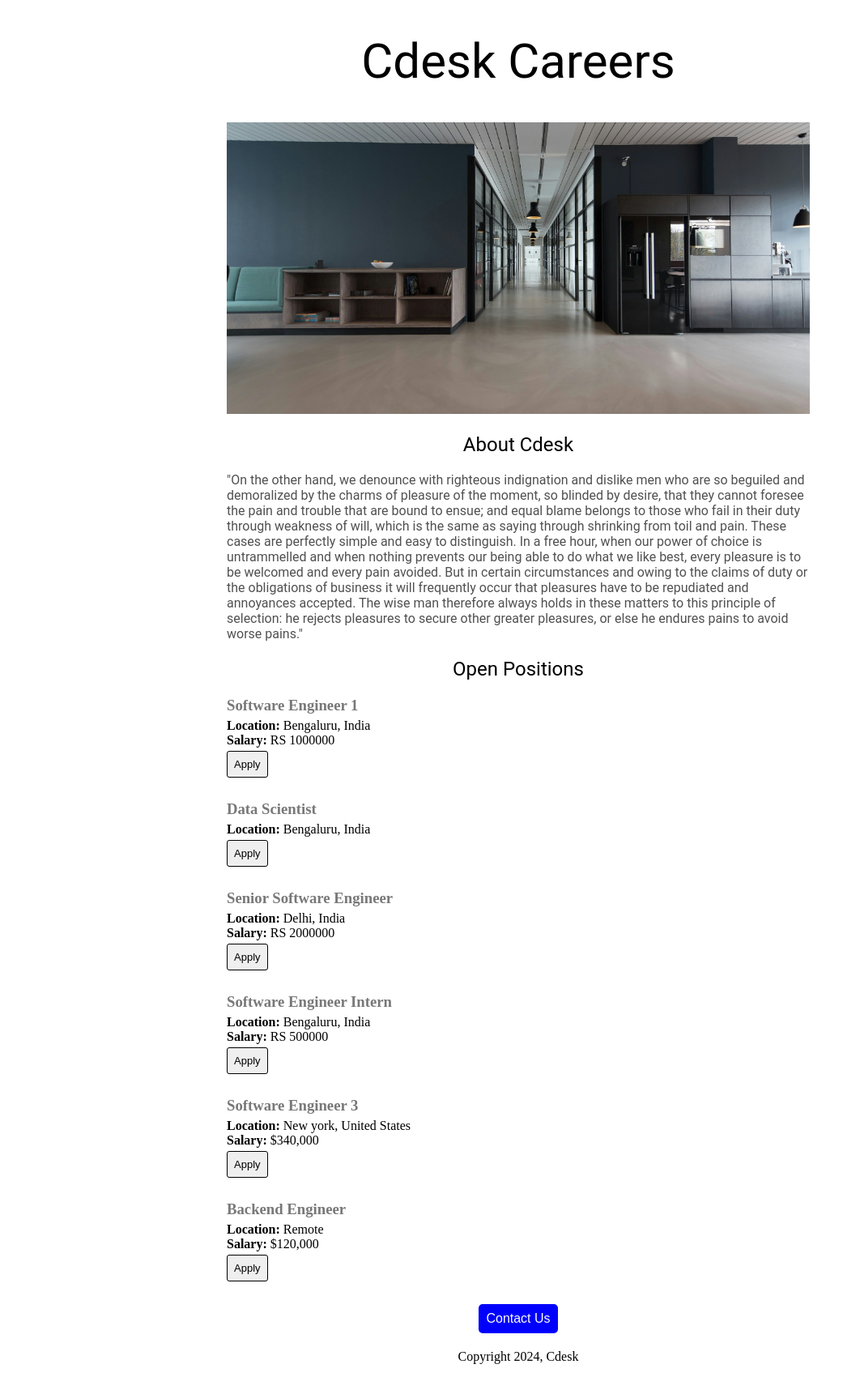
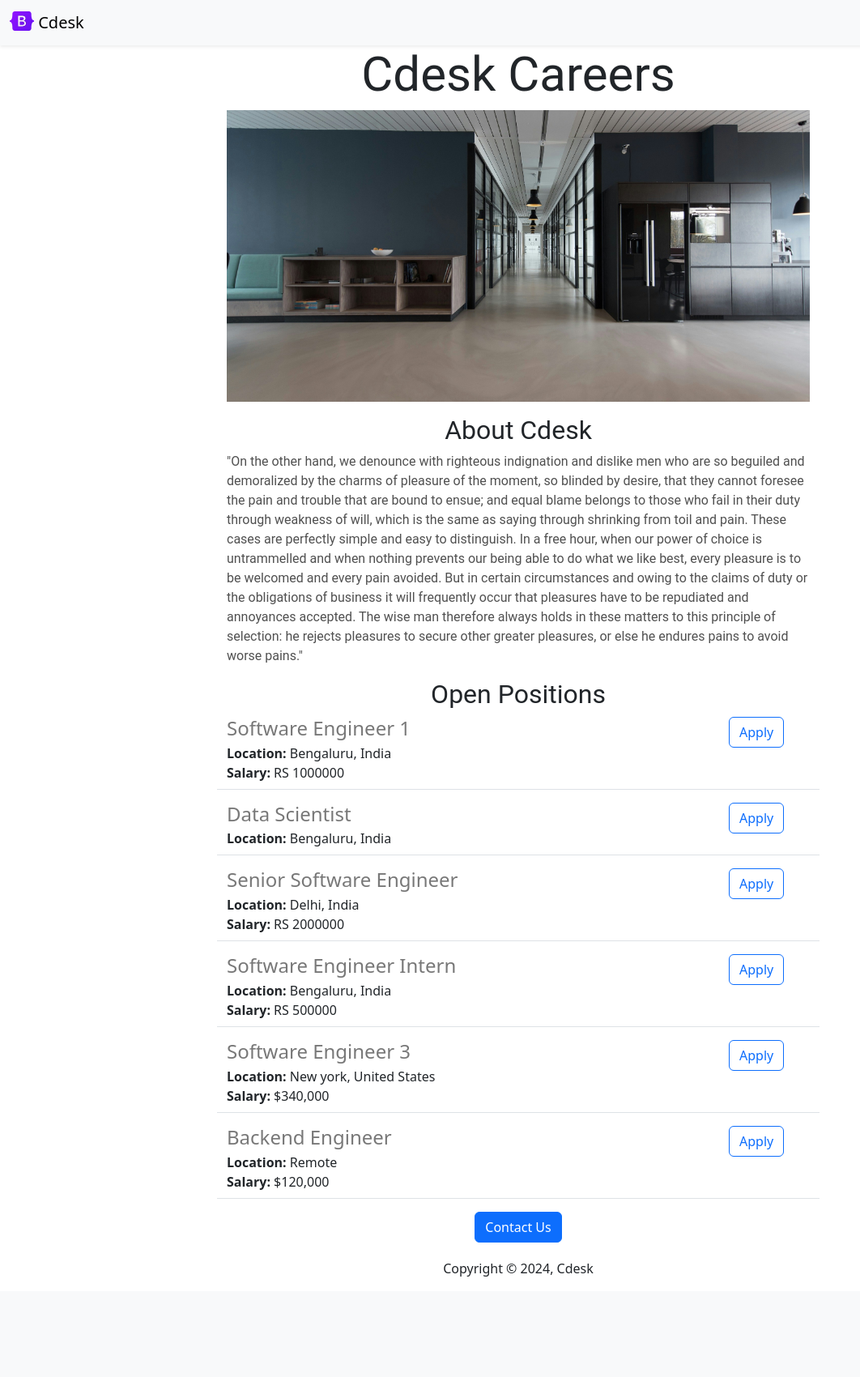
Before and after one commit to namanzzz/company-career-website, a Flask app: page / in a window 1280 px wide. Shown: the whole page at 81% size, without its empty margins (0-1062 px from the left). After the commit the page ends 1576 px from the top, so only its background shows below. Run offline with Flask 3, Linux system fonts and the light colour scheme.

Commit message:
functional & aesthetic improvements

```diff
--- a/templates/home.html
+++ b/templates/home.html
@@ -4,6 +4,11 @@
 <html>
   <head>
     <title>Cdesk Careers</title>
+    <meta charset="utf-8">
+    <meta name="viewport" content="width=device-width, initial-scale=1">
+    <link href="https://cdn.jsdelivr.net/npm/bootstrap@5.3.3/dist/css/bootstrap.min.css" rel="stylesheet" integrity="sha384-QWTKZyjpPEjISv5WaRU9OFeRpok6YctnYmDr5pNlyT2bRjXh0JMhjY6hW+ALEwIH" crossorigin="anonymous">
+
+
     <style>
       h1{
         font-size: 60px;
@@ -39,6 +44,7 @@
   </head>
 
   <body>
+    {% include 'nav.html' %}
 
     <div id="container">
 
@@ -48,7 +54,7 @@
     <img id="banner" src="https://ec3206d2-fc0a-4129-a77b-c9f690b3397b-00-1x73lhs6noabr.sisko.replit.dev/static/banner.jpg" height="420"
       width="70%" />
 
-    <h2>About Cdesk</h2>
+    <h2 class='mt-3'>About Cdesk</h2>
     <p class="bodytext">
       "On the other hand, we denounce with righteous indignation and dislike men who are so beguiled and demoralized by the charms of pleasure of the moment, so blinded by desire, that they cannot foresee the pain and trouble that are bound to ensue; and equal blame belongs to those who fail in their duty through weakness of will, which is the same as saying through shrinking from toil and pain. These cases are perfectly simple and easy to distinguish. In a free hour, when our power of choice is untrammelled and when nothing prevents our being able to do what we like best, every pleasure is to be welcomed and every pain avoided. But in certain circumstances and owing to the claims of duty or the obligations of business it will frequently occur that pleasures have to be repudiated and annoyances accepted. The wise man therefore always holds in these matters to this principle of selection: he rejects pleasures to secure other greater pleasures, or else he endures pains to avoid worse pains."
 
@@ -63,10 +69,11 @@
     </div>
 
       <div style="text-align: center">
-          <button style="text-center; font-family:sans-serif; font-size: 16px; padding: 9px; background-color: blue; color: white; border-radius:5px; border:none; cursor:pointer; ">Contact Us</button>
+          <a class="btn btn-primary" href="mailto:hello@jovian.ai?subject=Question%20about%20Job%20Opernings&body=My%20name%3A%20%3Cyour%20name%20here%3E%0D%0A%0D%0AMy%20questions%3A%20%3Center%20question%20here%3E%0D%0A"
+            >Contact Us</a>
           <p style="
             margin-top: 20px
-            ">Copyright 2024, Cdesk</p>
+            ">Copyright &copy; 2024, Cdesk</p>
       </div>
 
       </div>
--- a/templates/jobitem.html
+++ b/templates/jobitem.html
@@ -1,19 +1,20 @@
-<div style="margin-bottom: 20px; padding-bottom: 8px;">
-
-  <h3 style="color: rgb(120,120,120); margin-bottom: 5px;
-">
-    {{job['title']}}
-  </h3>
-
-  <div>
-    <b>Location: </b> {{job['location']}}
+<div class="border-bottom row" style="margin-bottom:16px;padding-bottom:8px;">
+  <div class="col-10">
+    <h4
+      style="color:rgb(120,120,120); margin-bottom:4px;">
+      {{job['title']}}
+    </h4>
+    <div>
+      <b>Location:</b> {{job['location']}}
+    </div>
+    {% if 'salary' in job %}
+    <div>
+      <b>Salary:</b> {{job['salary']}}
+    </div>
+    {% endif %}
+  </div>
+  <div class="col-2 padding-right:16px">
+    <a href="mailto:hello@jovian.ai?subject=Application%20for%20{{job['title']}}&body=My%20name%3A%20%3Cyour%20name%20here%3E%0D%0A%0D%0AMy%20Resume%20link%3A%20%3Cresume%20link%3E%0D%0A%0D%0AMy%20LinkedIn%20link%3A%20%3Clinkedin%20in%3E%0D%0A%0D%0A" type="button" class="btn btn-outline-primary float-right align-middle" >Apply</a>
   </div>
 
-  {% if 'salary' in job %}
-  <div>
-    <b>Salary: </b>{{job['salary']}}
-  </div>
-  {% endif %}
-
-  <button style="border:1px solid black; padding:8px; font-size:13px; border-radius:3px; margin-top: 4px; cursor: pointer;">Apply</button>
 </div>
--- /dev/null
+++ b/templates/nav.html
@@ -0,0 +1,10 @@
+<nav class="navbar bg-body-tertiary shadow-sm fixed-top bg-white">
+  <div class="container-fluid">
+    <a class="navbar-brand" href="#">
+      <img src="./static/logo.svg" alt="Logo" width="30" height="24" class="d-inline-block align-text-top">
+      Cdesk
+    </a>
+  </div>
+</nav>
+
+<div style="height:56px"></div>
```
Also changed, not shown: requirements.txt (line endings or trailing spaces), static/logo.svg (added).
